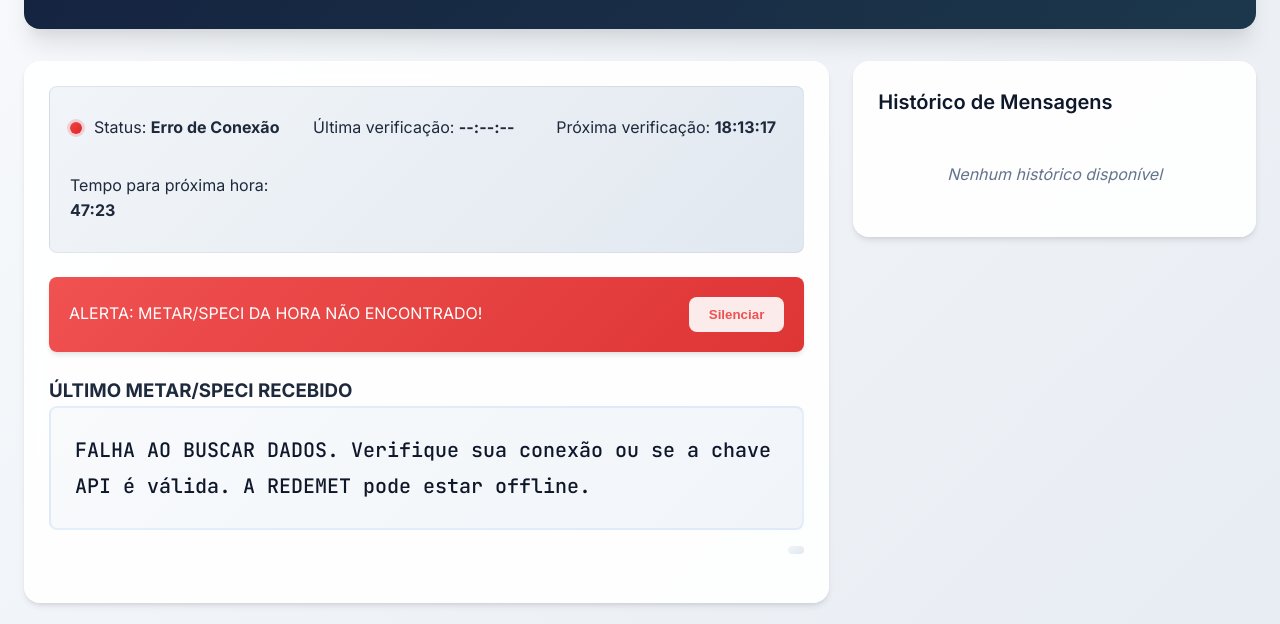
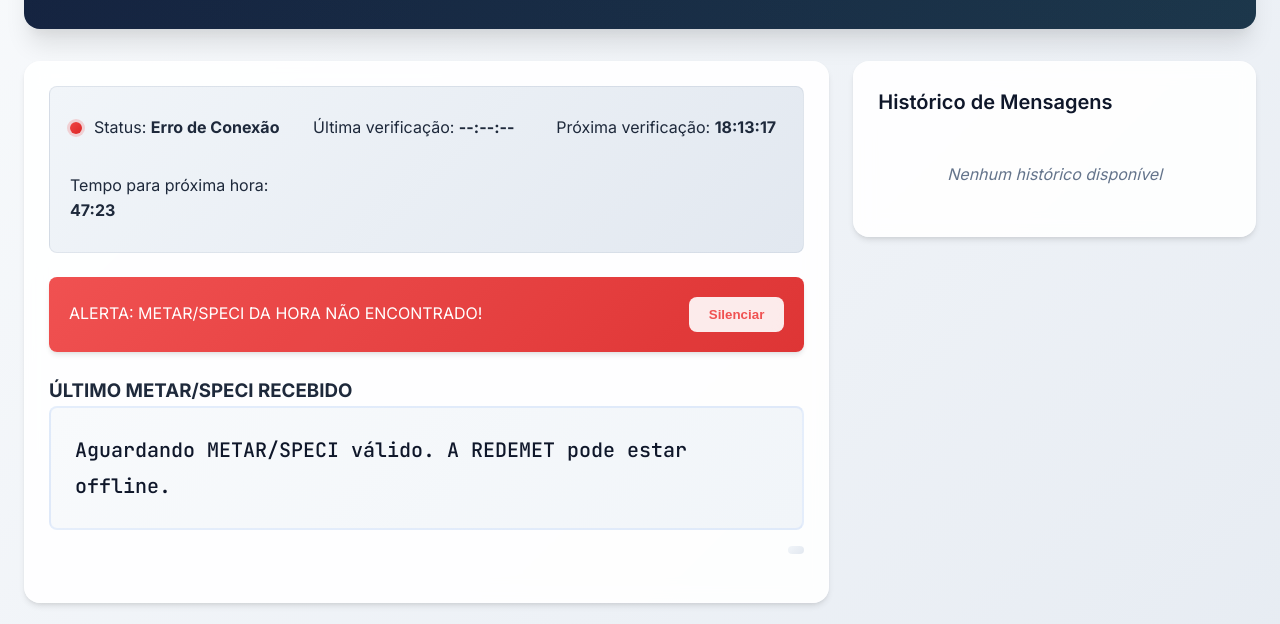
Before and after one commit to GERNAVSBIZ/metargeral, a website: page index.html in a window 1280 px wide. Shown: the part 163-787 px from the top of the page. Drawn offline with Linux system fonts and the light colour scheme; no server answers.

Commit message:
Update index.html

```diff
--- a/index.html
+++ b/index.html
@@ -257,7 +257,7 @@
             } catch (error) {
                 console.error(`Erro: ${error.message}`);
                 atualizarStatus('Erro de Conexão', 'error');
-                elements.metarRaw.textContent = `FALHA AO BUSCAR DADOS. Verifique sua conexão ou se a chave API é válida. A REDEMET pode estar offline.`;
+                elements.metarRaw.textContent = `Aguardando METAR/SPECI válido. A REDEMET pode estar offline.`;
             }
         }
 
```
